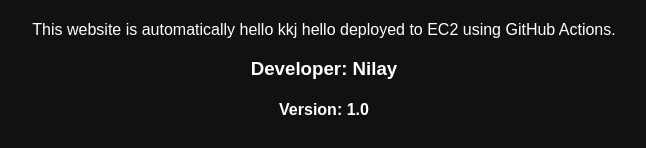
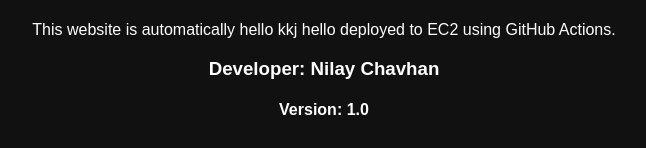
Before and after one commit to nilay866/CICD-demo, a plain HTML site: page index.html in a window 1280 px wide. Shown: the part 168-316 px from the top of the page, without its empty margins (316-962 px from the left). Drawn offline with Linux system fonts and the light colour scheme.

Commit message:
developer changed

```diff
--- a/index.html
+++ b/index.html
@@ -7,7 +7,7 @@
 <body>
     <h1>Welcome from CI/CD Project 🚀</h1>
     <p>This website is automatically hello kkj hello deployed to EC2 using GitHub Actions.</p>
-    <h3>Developer: Nilay</h3>
+    <h3>Developer: Nilay Chavhan</h3>
     <h4>Version: 1.0</h4>
 </body>
 </html>
```
